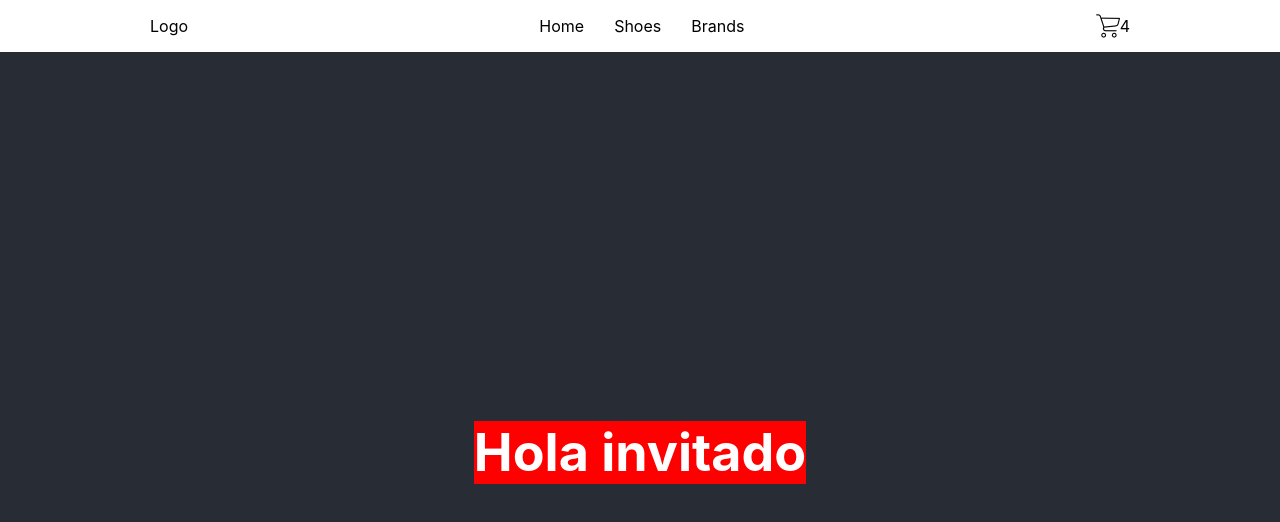
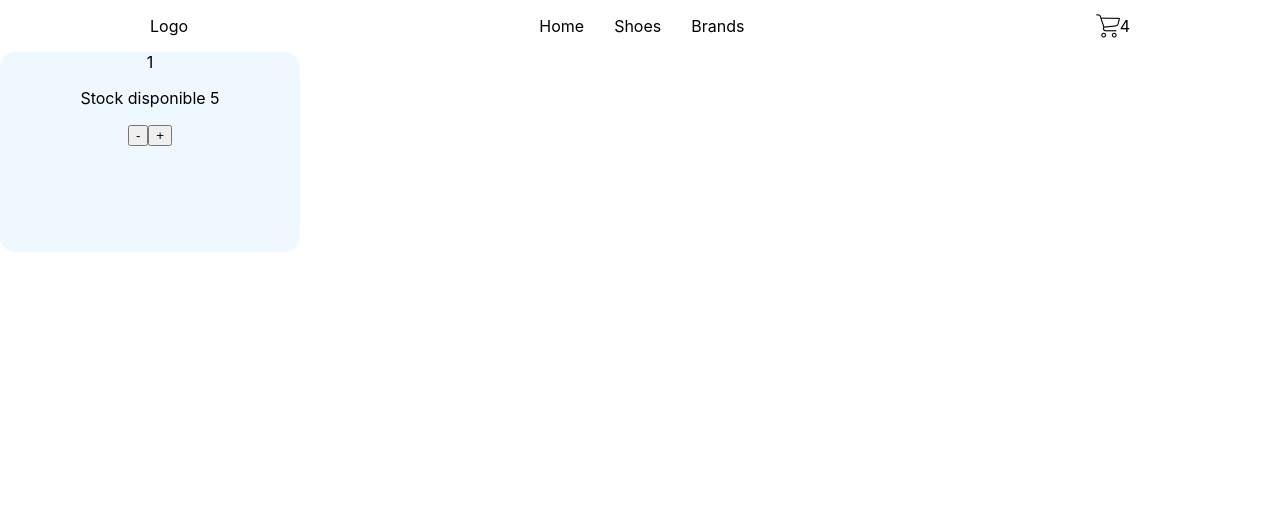
Before and after one commit to MarioCeGo/shoesStore_Gonzalez, a React (Create React App) app: page / in a window 1280 px wide. Shown: the top 522 px of the page. Built offline with nearby package versions, Linux system fonts and the light colour scheme.

Commit message:
Contador con boton

```diff
--- a/src/App.js
+++ b/src/App.js
@@ -3,13 +3,14 @@ import './App.css';
 import NavBar from './components/NavBar';
 import ItemListContainer from './container/ItemListContainer';
 
+
 function App() {
   return (
-    <div className="App">
+    <div >
       <NavBar/>
-      <header className="App-header">
+      <header >
 
-        <ItemListContainer greeting="invitado" color="red"/>
+        <ItemListContainer/>
 
       </header>
     </div>
--- /dev/null
+++ b/src/components/ItemCount.jsx
@@ -0,0 +1,27 @@
+import { useEffect, useState } from "react";
+
+const ItemCount = ({ stock, initial, onAdd }) => {
+
+    const [stocks, setStocks] = useState(parseInt(initial));
+
+    return (
+        <div className="box-product">
+            <span>{stocks}</span>
+            <p>Stock disponible {stock}</p>
+            <div>
+                <button onClick={() => {
+                    if (stocks > 1) {
+                        setStocks(stocks - 1);
+                    }
+                }}>-</button>
+                <button onClick={() => {
+                    if (stocks < stock) {
+                        setStocks(stocks + 1);
+                    }
+                }}>+</button>
+            </div>
+        </div>
+    )
+}
+
+export default ItemCount
--- a/src/container/ItemListContainer.jsx
+++ b/src/container/ItemListContainer.jsx
@@ -1,6 +1,8 @@
-const ItemListContainer = ({greeting, color}) =>{
+import ItemCount from "../components/ItemCount"
+
+const ItemListContainer = () =>{
     return(
-        <h1 style={{backgroundColor: color}}>Hola {greeting}</h1>
+        <ItemCount stock="5" initial="1"/>
     )
 }
 
--- a/src/index.css
+++ b/src/index.css
@@ -31,3 +31,12 @@ code {
   display: flex;
   align-items: center;
 }
+.box-product{
+  width: 300px;
+  height: 200px;
+  background-color: aliceblue;
+  border-radius: 15px;
+  display: flex;
+  flex-direction: column;
+  align-items: center;
+}
```
